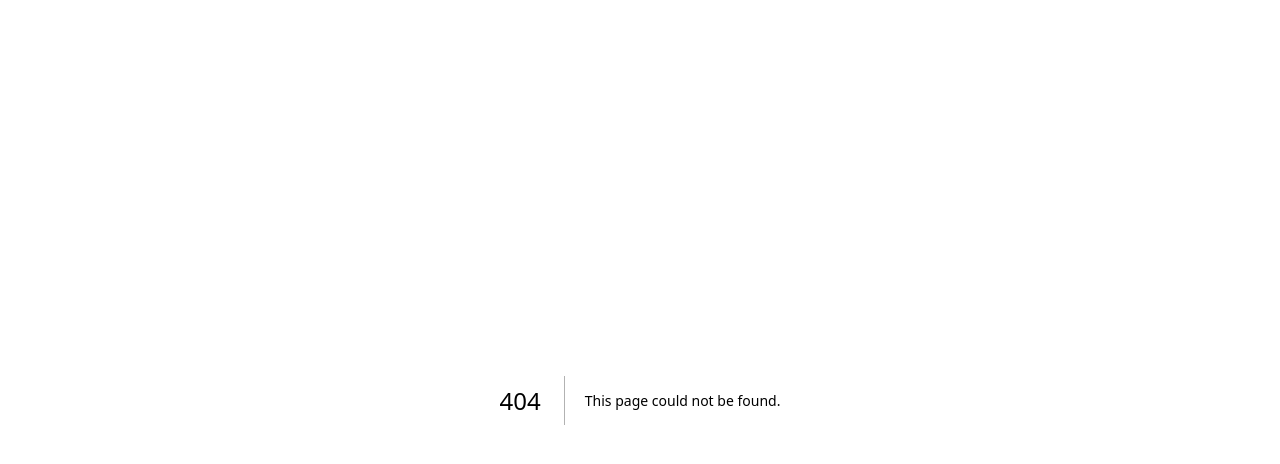
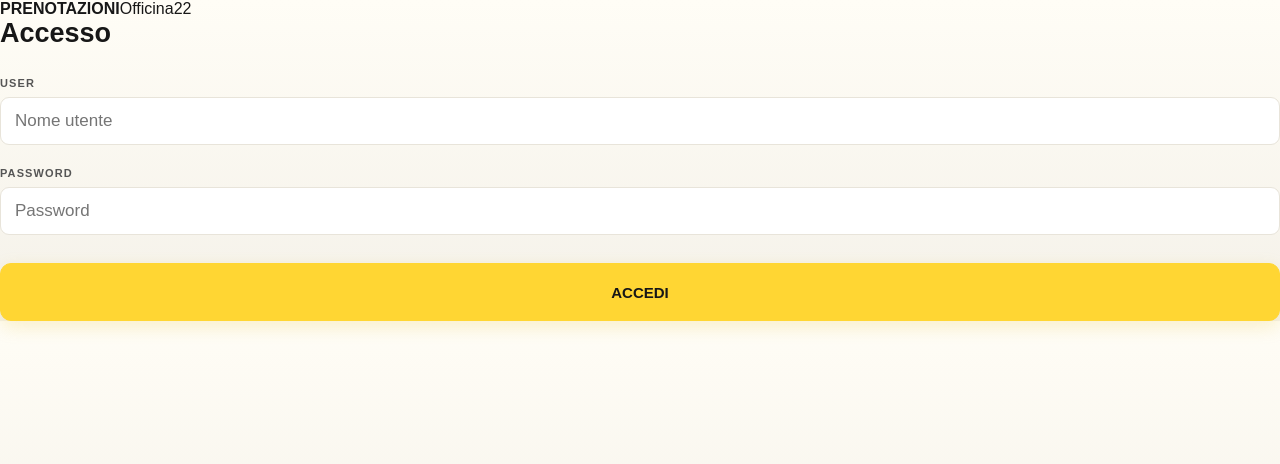
Before and after one commit to 8hz7fm29bb-jpg/prenotazioni, a Next.js app: page /login in a window 1280 px wide. Before the commit this address had no page. Shown: the top 464 px of the page. Built offline with nearby package versions, Linux system fonts and the light colour scheme; no server answers.

Commit message:
Add operator login screen

```diff
--- /dev/null
+++ b/app/login/page.tsx
@@ -0,0 +1,5 @@
+"use client";
+import {useState} from "react";import {useRouter} from "next/navigation";import {supabase} from "../../lib/supabase";
+export default function Login(){const [user,setUser]=useState("");const [password,setPassword]=useState("");const [msg,setMsg]=useState("");const router=useRouter();
+async function go(e:React.FormEvent){e.preventDefault();setMsg("");const email=user.trim().toLowerCase()+"@prenotazioni.officina22.local";const {error}=await supabase.auth.signInWithPassword({email,password});if(error){setMsg("User o password non corretti");return}router.replace("/");router.refresh()}
+return <main className="loginPage"><section className="loginCard"><div className="loginBrand"><b>PRENOTAZIONI</b><span>Officina22</span></div><h1>Accesso</h1><form onSubmit={go}><label>USER</label><input className="full" autoCapitalize="none" autoComplete="username" value={user} onChange={e=>setUser(e.target.value)} placeholder="Nome utente"/><label>PASSWORD</label><input className="full" type="password" autoComplete="current-password" value={password} onChange={e=>setPassword(e.target.value)} placeholder="Password"/><button className="confirm" type="submit">ACCEDI</button></form>{msg&&<p className="msg">{msg}</p>}</section></main>}
```
